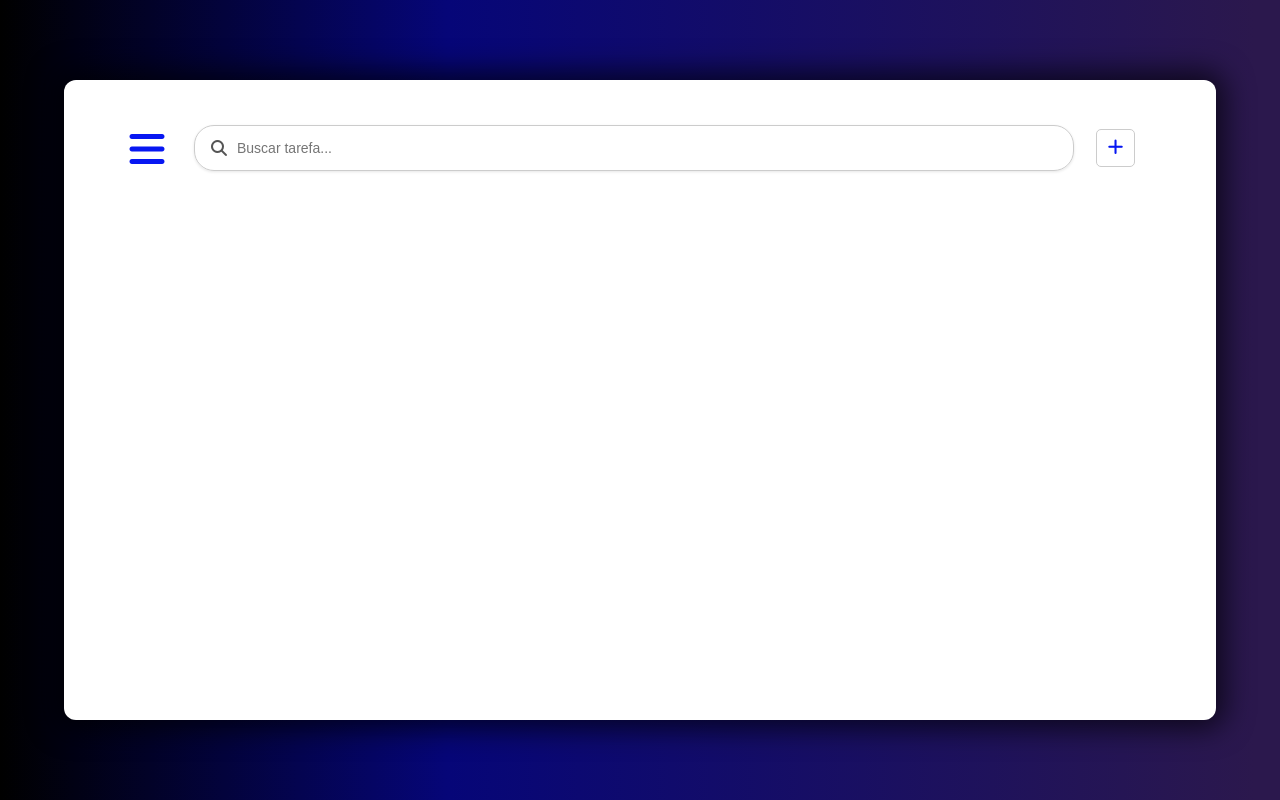
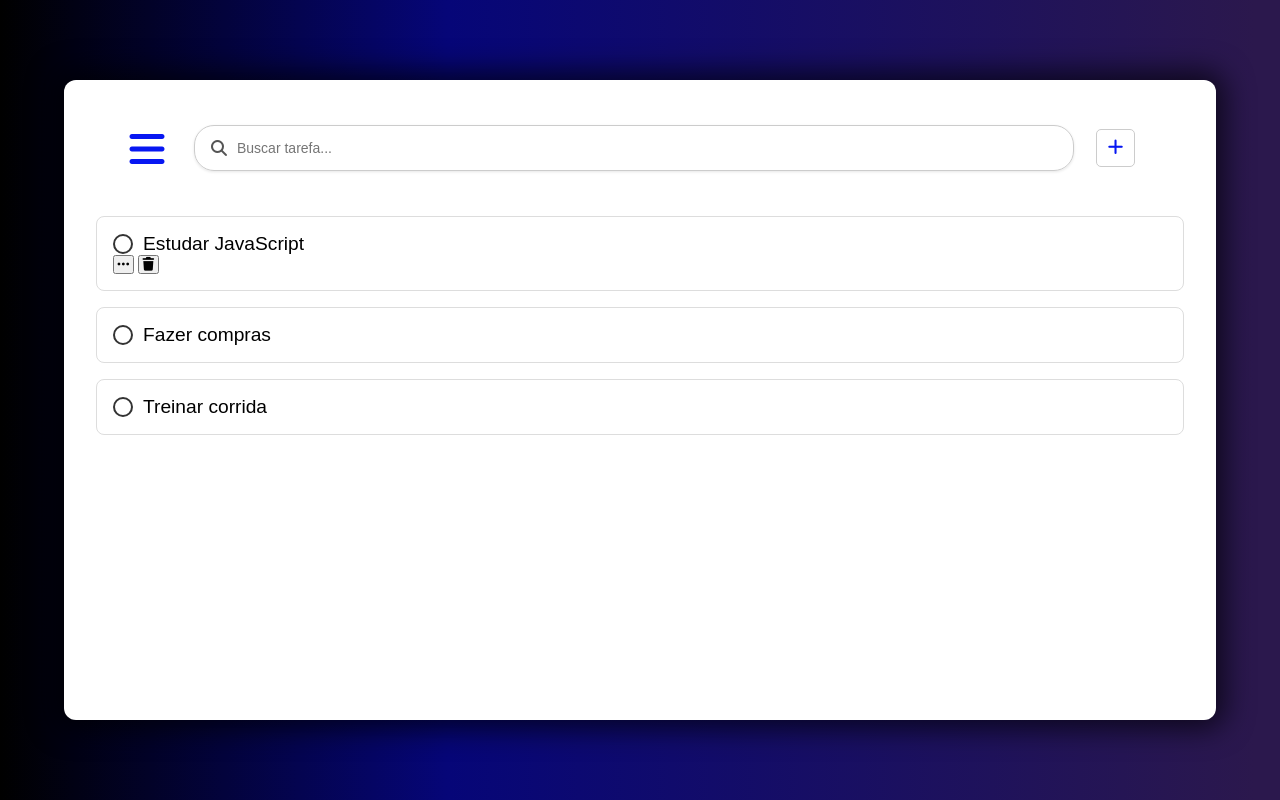
Before and after one commit to ArthurGuimaraes1/todo-list-avancada, a plain HTML site: page index.html in a window 1280 px wide. Drawn offline with Linux system fonts and the light colour scheme; a web font is replaced by a local one.

Commit message:
Criando aba de tarefas e começando a criar botões

```diff
--- a/index.html
+++ b/index.html
@@ -38,6 +38,39 @@
                     </li>
                 </ol>
             </div>
+            <section class="todo-list">
+                <ul id="task-list">
+                    <li class="task-item" draggable="true">
+                        <label>
+                            <input type="checkbox" class="task-checkbox">
+                            <span class="custom-checkbox"></span>
+                            <span>Estudar JavaScript</span>
+                        </label>
+                        <div class="task-actions">
+                            <button class="button-drag" title="Arrastar">
+                            <i class="fa-solid fa-ellipsis"></i>
+                            </button>
+                            <button class="button-delete" title="Excluir">
+                            <i class="fa-solid fa-trash"></i>
+                            </button>
+                        </div>
+                    </li>
+                    <li class="task-item" draggable="true">
+                        <label>
+                            <input type="checkbox" class="task-checkbox">
+                            <span class="custom-checkbox"></span>
+                            <span>Fazer compras</span>
+                        </label>
+                    </li>
+                    <li class="task-item" draggable="true">
+                        <label>
+                            <input type="checkbox" class="task-checkbox">
+                            <span class="custom-checkbox"></span>
+                            <span>Treinar corrida</span>
+                        </label>
+                    </li>
+                </ul>
+            </section>
 
         </div>
     </div>
--- a/style.css
+++ b/style.css
@@ -158,3 +158,66 @@ body {
   transform: translateY(2px);
   transition-duration: 0.1s;
 }
+
+/* TO-DO LIST EM SI //////////////////////*/
+.todo-list {
+  margin-top: 2rem; /* relativo à fonte base */
+}
+
+#task-list {
+  list-style: none;
+  padding: 0;
+  margin: 0;
+}
+
+.task-item {
+  background: white;
+  padding: 1rem; /* padding adaptável */
+  margin-bottom: 1rem;
+  border-radius: 0.5rem;
+  border: 1px solid #ddd;
+  cursor: grab;
+  font-size: 1rem; /* ajusta conforme o usuário muda zoom */
+}
+
+.task-item:active {
+  cursor: grabbing;
+}
+
+.task-item label {
+  display: flex;
+  align-items: center;
+  gap: 10px;
+  cursor: pointer;
+}
+
+.task-item input[type="checkbox"] {
+  display: none; /* esconde o checkbox real */
+}
+
+.custom-checkbox {
+  width: 20px;
+  height: 20px;
+  border: 2px solid #333;
+  border-radius: 50%; /* deixa redondo */
+  display: flex;
+  align-items: center;
+  justify-content: center;
+  transition: background 0.2s;
+  flex-shrink: 0;
+}
+
+.task-item input[type="checkbox"]:checked + .custom-checkbox {
+  background-color: var(--corBotoes); /* preenche o círculo */
+  border-color: var(--corBotoes); /* opcional, deixa a borda do mesmo tom */
+}
+
+.task-item input[type="checkbox"]:checked + .custom-checkbox + span {
+  text-decoration: line-through; /* linha no meio */
+  color: #aaa; /* cor mais clara */
+}
+
+span{
+  font-weight: 300;
+  font-size: 1.2rem;
+}
```
